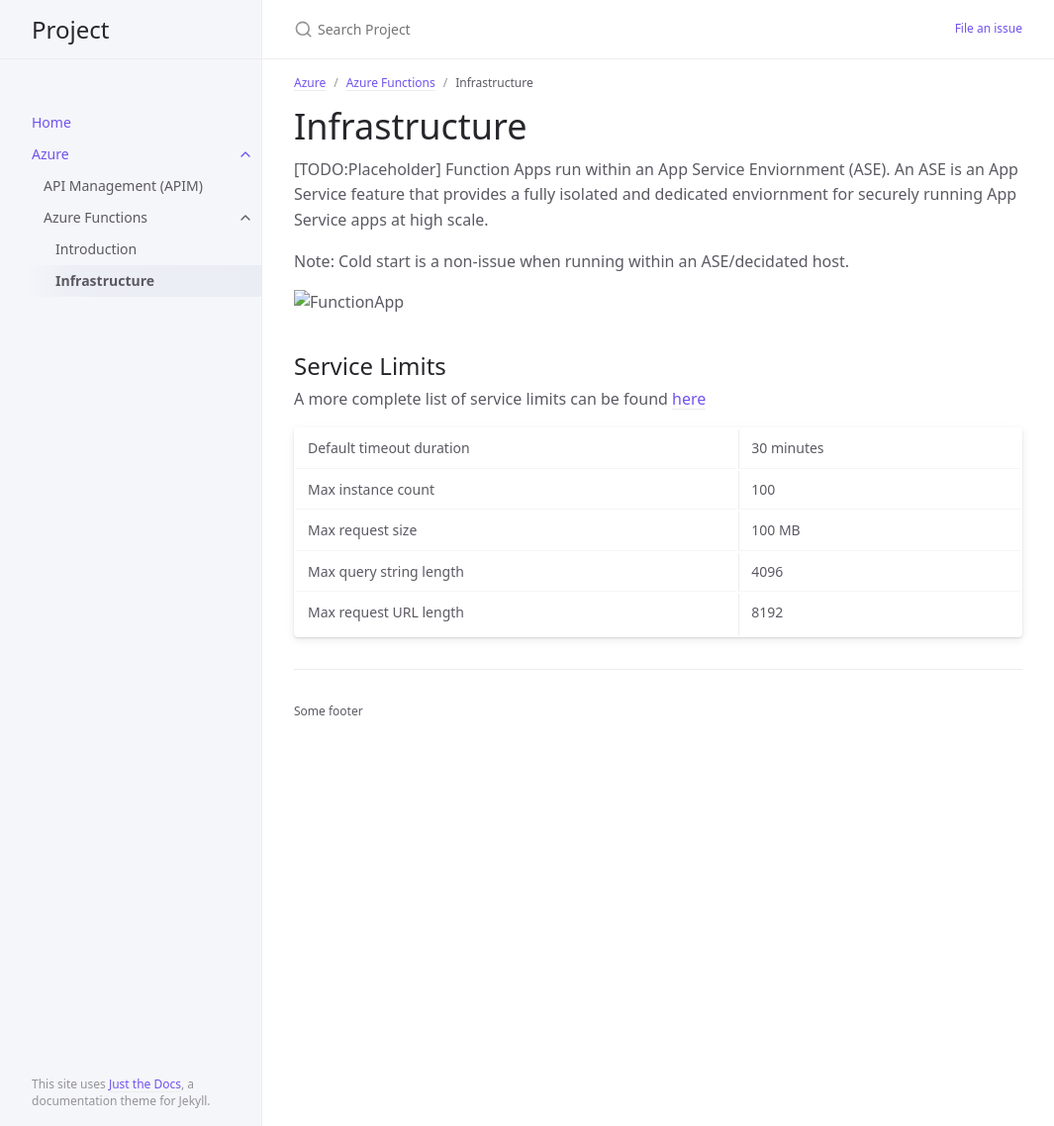
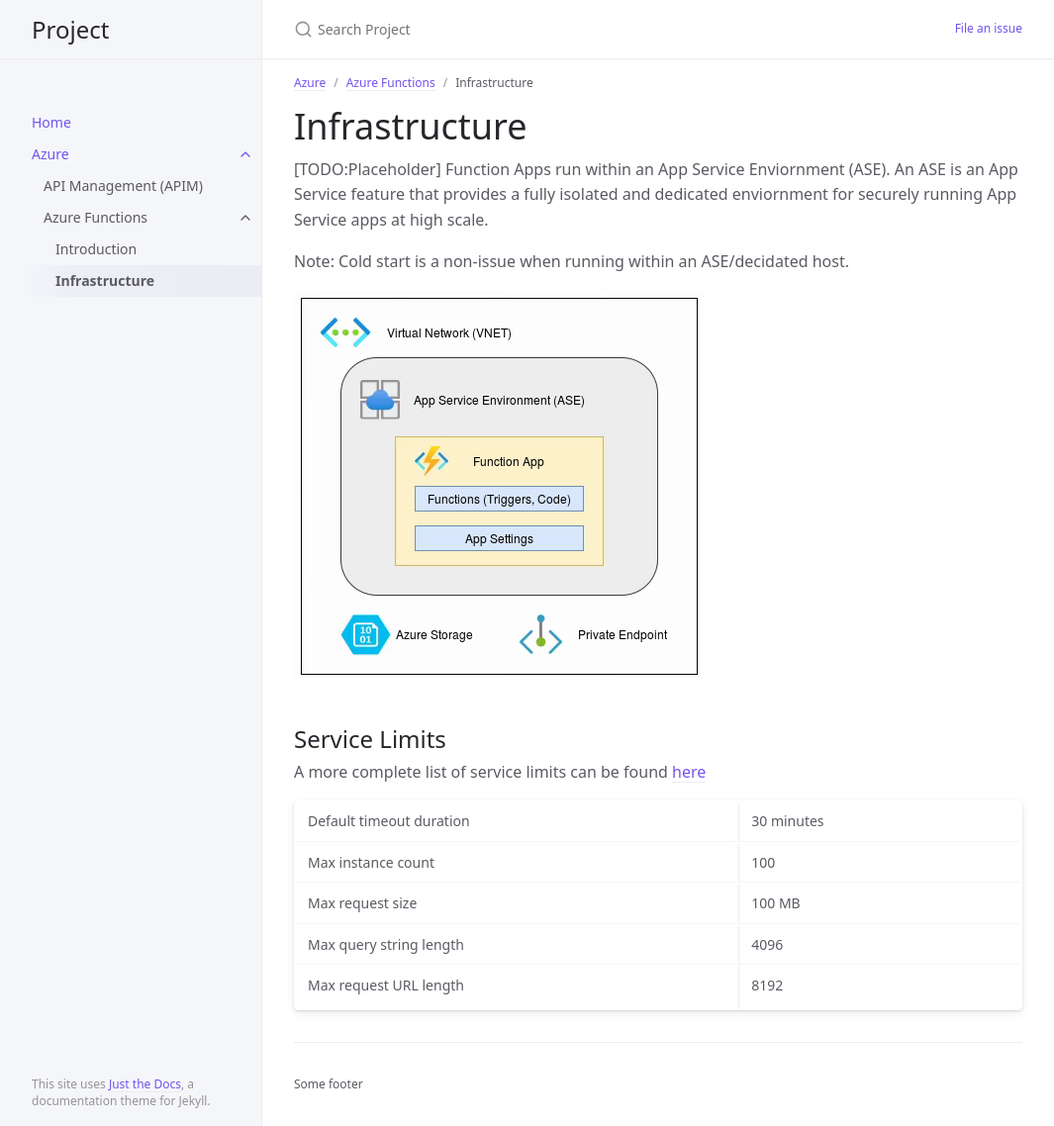
Before and after one commit to bwagner77/docs-test, a Jekyll site: the page built from azure/functions/infrastructure.md, in a window 1280 px wide and 1138 px high. Shown: the whole window at 99% size, without its empty margins (107-1172 px from the left). Built offline with Jekyll 4.4.1, drawn with Linux system fonts in a browser that asks for light colours.

Commit message:
Content updated.

```diff
--- a/azure/functions/infrastructure.md
+++ b/azure/functions/infrastructure.md
@@ -15,7 +15,7 @@ enviornment for securely running App Service apps at high scale.
 
 Note: Cold start is a non-issue when running within an ASE/decidated host.
 
-![FunctionApp](assets/images/functionapp.png)
+![FunctionApp](../../assets/images/functionapp.png)
 
 ## Service Limits
 
```
